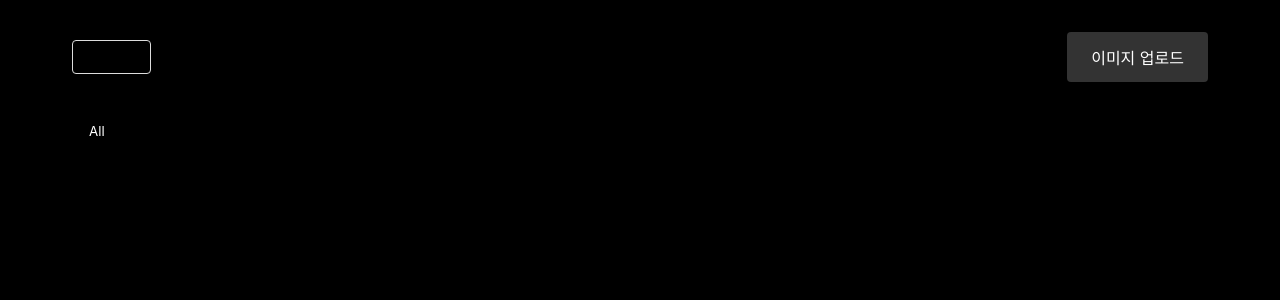
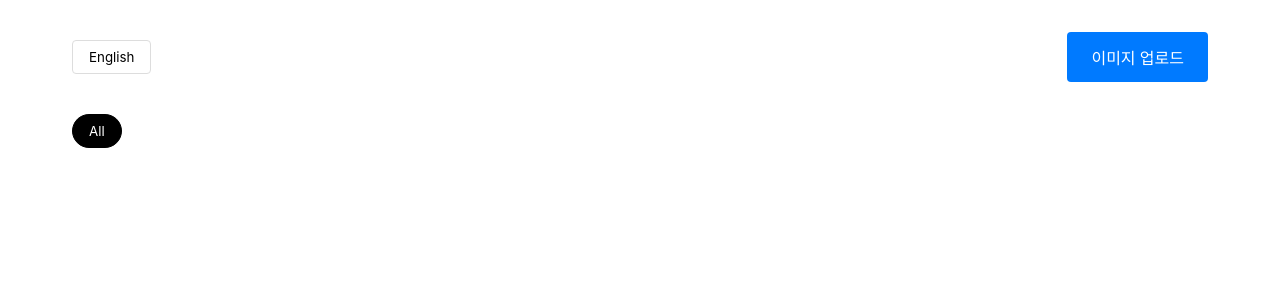
Before and after one commit to KMUCJW/KMU, a Next.js app: page / in a window 1280 px wide. Shown: the top 300 px of the page. Built offline with nearby package versions, Linux system fonts and the light colour scheme.

Commit message:
Fix visibility issues with dark theme and upload button

```diff
--- a/src/pages/_app.tsx
+++ b/src/pages/_app.tsx
@@ -11,8 +11,8 @@ const GlobalStyle = createGlobalStyle`
   body {
     font-family: -apple-system, BlinkMacSystemFont, 'Segoe UI', Roboto, Oxygen,
       Ubuntu, Cantarell, 'Open Sans', 'Helvetica Neue', sans-serif;
-    background: #000000;
-    color: #ffffff;
+    background: #ffffff;
+    color: #000000;
   }
 
   button {
--- a/src/pages/index.tsx
+++ b/src/pages/index.tsx
@@ -20,16 +20,20 @@ const Header = styled.header`
 
 const UploadButton = styled.button`
   padding: 0.8rem 1.5rem;
-  background-color: #333;
+  background-color: #007AFF;
   color: white;
   border: none;
   border-radius: 4px;
   cursor: pointer;
   font-size: 1rem;
+  font-weight: 500;
   transition: background-color 0.2s;
+  display: flex;
+  align-items: center;
+  gap: 0.5rem;
 
   &:hover {
-    background-color: #444;
+    background-color: #0056b3;
   }
 `;
 
```
